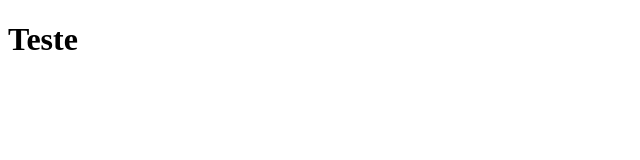
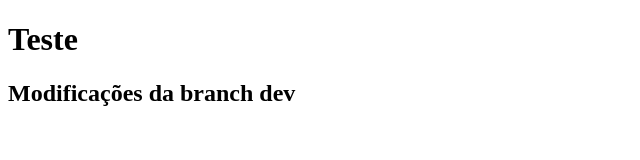
Before and after one commit to lgustavogq/projeto-aulao, a plain HTML site: page index.html in a window 1280 px wide. Shown: the whole page, without its empty margins (0-640 px from the left). Drawn offline with Linux system fonts and the light colour scheme.

Commit message:
adicionando modificaações

```diff
--- a/index.html
+++ b/index.html
@@ -7,5 +7,6 @@
 </head>
 <body>
     <h1>Teste</h1>
+    <h2>Modificações da branch dev</h2>
 </body>
 </html>
```
